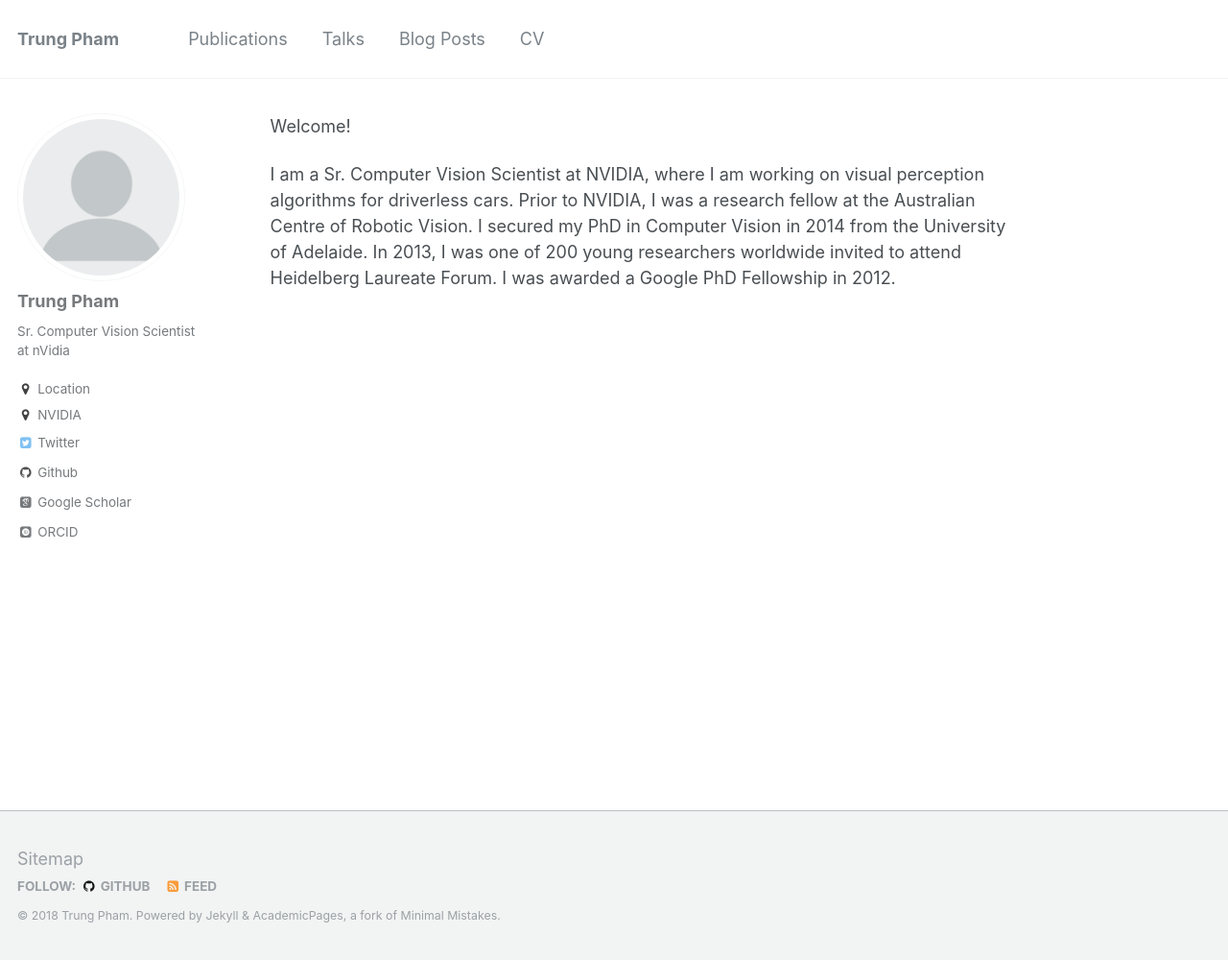
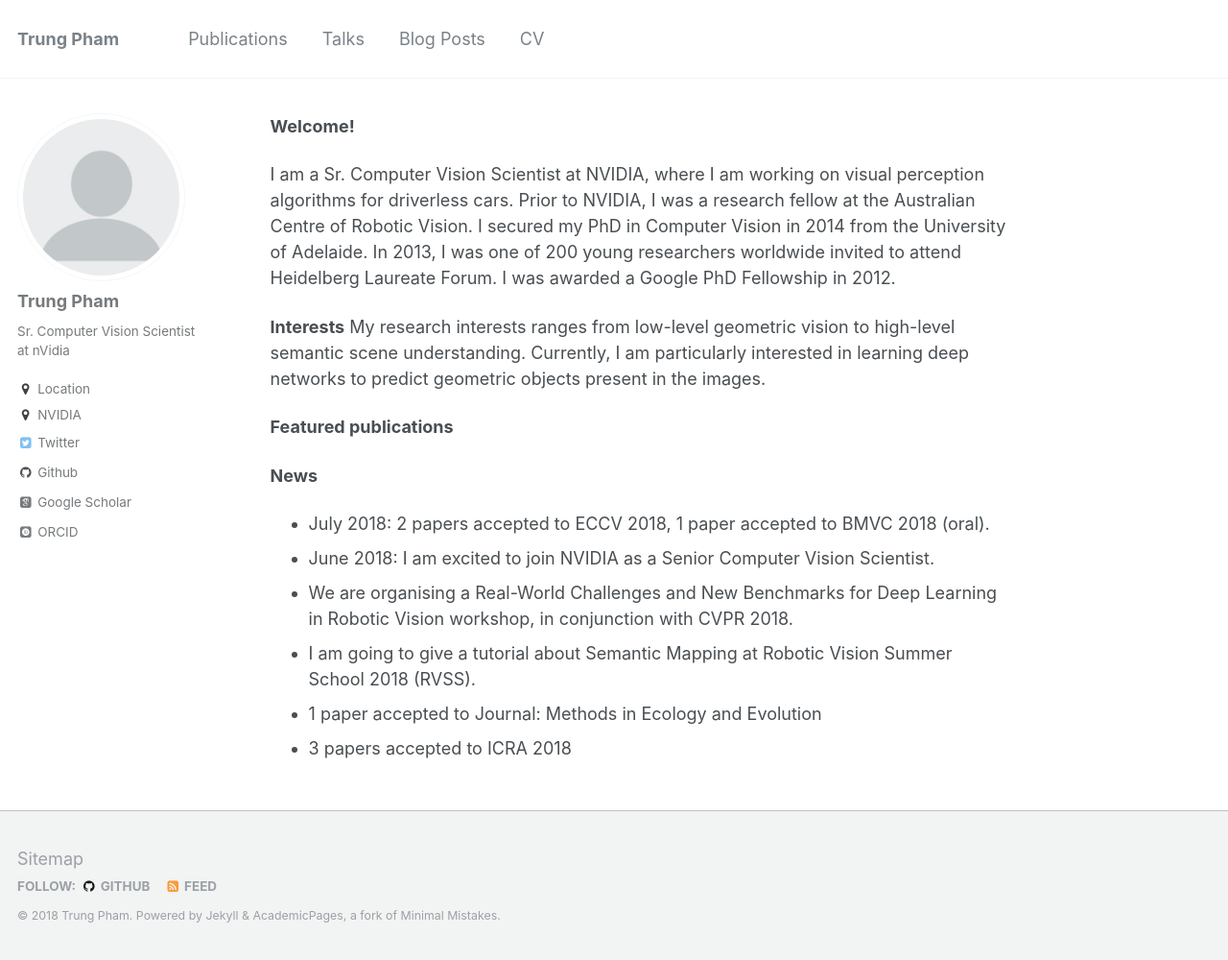
Before and after one commit to trungtpham/trungtpham.github.io, a Jekyll site: the page built from index.md, in a window 1280 px wide and 1000 px high. Shown: the whole window at 96% size. Built offline with Jekyll 4.4.1, drawn with Linux system fonts in a browser that asks for light colours; some web fonts are replaced; our own code applies the rules of GitHub Pages for plain Markdown files.

Commit message:
Update index.md

```diff
--- a/index.md
+++ b/index.md
@@ -1,3 +1,16 @@
-Welcome!
+**Welcome!**
 
 I am a Sr. Computer Vision Scientist at NVIDIA, where I am working on visual perception algorithms for driverless cars. Prior to NVIDIA, I was a research fellow at the Australian Centre of Robotic Vision. I secured my PhD in Computer Vision in 2014 from the University of Adelaide. In 2013, I was one of 200 young researchers worldwide invited to attend Heidelberg Laureate Forum. I was awarded a Google PhD Fellowship in 2012.
+
+**Interests**
+My research interests ranges from low-level geometric vision to high-level semantic scene understanding. Currently, I am particularly interested in learning deep networks to predict geometric objects present in the images.
+
+**Featured publications**
+
+**News**
+* July 2018: 2 papers accepted to ECCV 2018, 1 paper accepted to BMVC 2018 (oral).
+* June 2018: I am excited to join NVIDIA as a Senior Computer Vision Scientist.
+* We are organising a Real-World Challenges and New Benchmarks for Deep Learning in Robotic Vision workshop, in conjunction with CVPR 2018.
+* I am going to give a tutorial about Semantic Mapping at Robotic Vision Summer School 2018 (RVSS).
+* 1 paper accepted to Journal: Methods in Ecology and Evolution
+* 3 papers accepted to ICRA 2018
```
